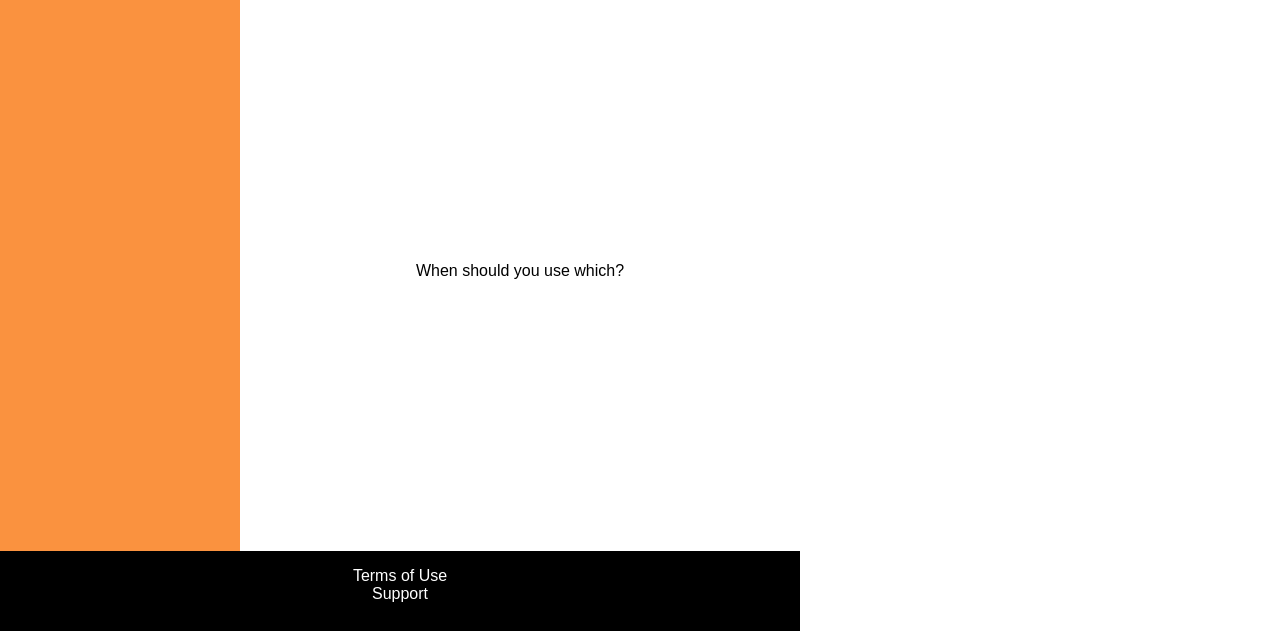
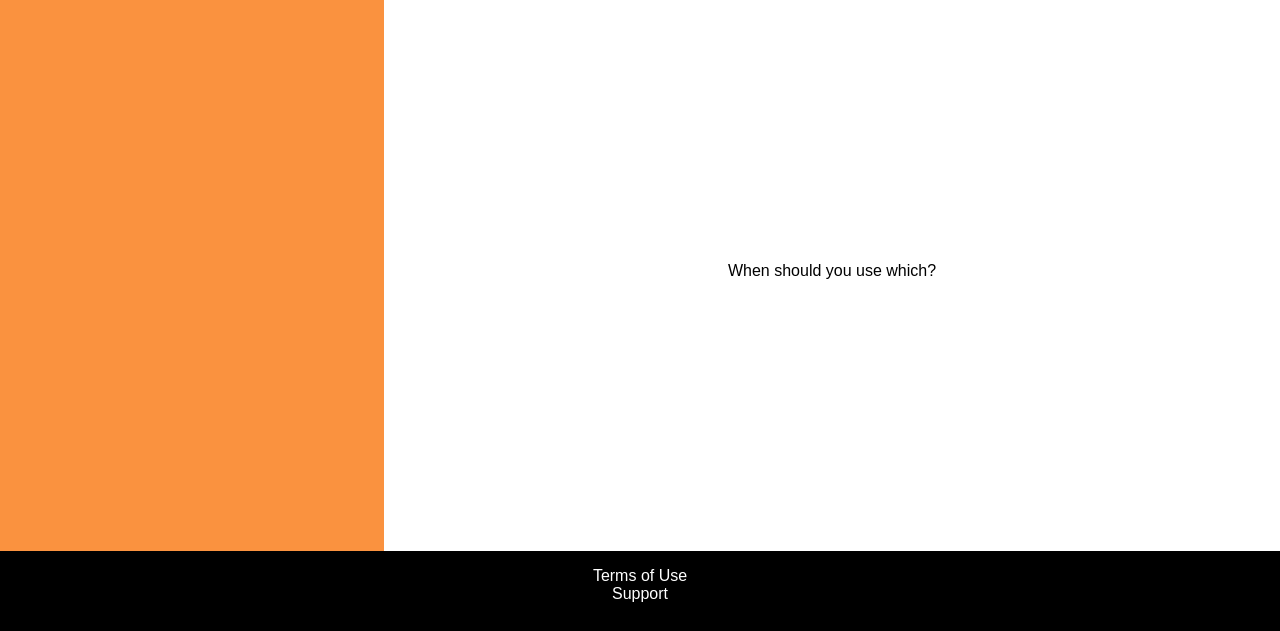
Before and after one commit to therealgabryx/Grid-Flexbox-Study, a plain HTML site: page index.html in a window 1280 px wide. Shown: the part 169-800 px from the top of the page. Drawn offline with Linux system fonts and the light colour scheme.

Commit message:
visual change

```diff
--- a/index.css
+++ b/index.css
@@ -6,7 +6,7 @@ body {
   font-family: sans-serif;
   margin: 0;
   display: grid;
-  grid-template-columns: 30vh 70vh;
+  grid-template-columns: 30% 70%;
   grid-template-rows: 10vh 80vh 10vh;
   grid-template-areas: "hd hd"
              "aside main"
```
